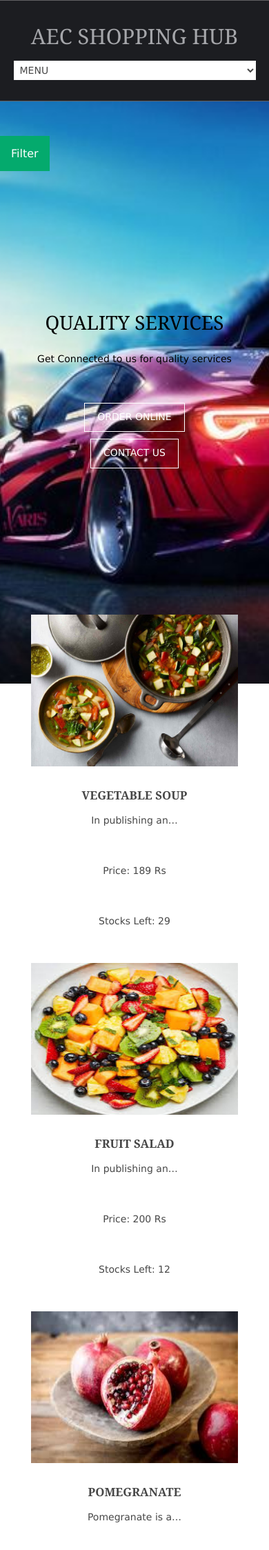
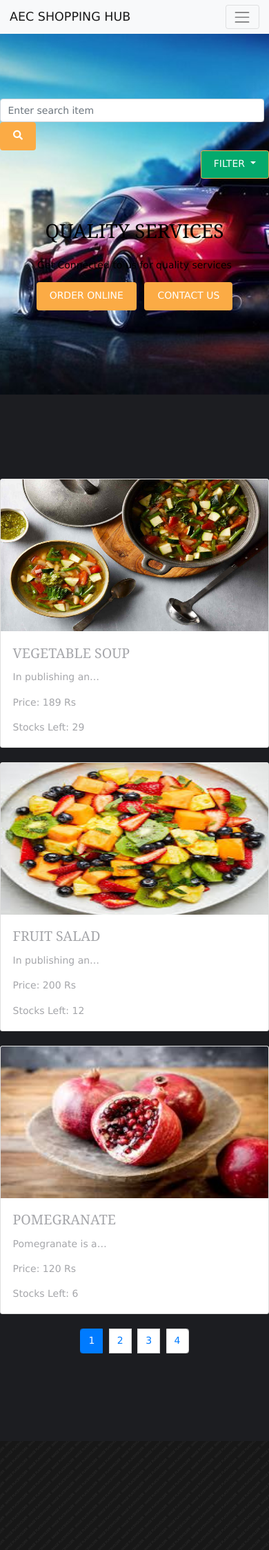
Before and after one commit to iamshammas/aecshop, a Django app: page / in a window 390 px wide. Shown: the top 2247 px of the page at 69% size. Run offline with Django 3.2, Linux system fonts and the light colour scheme; data comes from the database, SQL or seed files in the repository; both versions use the stored data as it was after the commit; some libraries are stand-ins or nearby versions.

Commit message:
tried to make it responsive using chatgpt

```diff
--- a/avodhashop/urls.py
+++ /dev/null
@@ -1,28 +0,0 @@
-"""avodhashop URL Configuration
-
-The `urlpatterns` list routes URLs to views. For more information please see:
-    https://docs.djangoproject.com/en/2.2/topics/http/urls/
-Examples:
-Function views
-    1. Add an import:  from my_app import views
-    2. Add a URL to urlpatterns:  path('', views.home, name='home')
-Class-based views
-    1. Add an import:  from other_app.views import Home
-    2. Add a URL to urlpatterns:  path('', Home.as_view(), name='home')
-Including another URLconf
-    1. Import the include() function: from django.urls import include, path
-    2. Add a URL to urlpatterns:  path('blog/', include('blog.urls'))
-"""
-from django.contrib import admin
-from django.urls import path,include
-from django.conf import settings
-from django.conf.urls.static import static
-
-urlpatterns = [
-    path('',include('shop.urls')),
-    path('admin/', admin.site.urls),
-    path('cart/',include('cart.urls')),
-    # path('accounts/',include('accounts.urls')),
-]
-
-urlpatterns=urlpatterns+static(settings.MEDIA_URL,document_root=settings.MEDIA_ROOT)
--- a/manage.py
+++ b/manage.py
@@ -5,7 +5,7 @@ import sys
 
 
 def main():
-    os.environ.setdefault('DJANGO_SETTINGS_MODULE', 'avodhashop.settings')
+    os.environ.setdefault('DJANGO_SETTINGS_MODULE', 'aecshop.settings')
     try:
         from django.core.management import execute_from_command_line
     except ImportError as exc:
--- a/templates/base.html
+++ b/templates/base.html
@@ -1,35 +1,108 @@
 {% load static %}
-<html lang="">
-<!-- To declare your language - read more here: https://www.w3.org/International/questions/qa-html-language-declarations -->
+<!DOCTYPE html>
+<html lang="en">
 <head>
-<title>AEC SHOPPING HUB</title>
-<meta charset="utf-8">
-<meta name="viewport" content="width=device-width, initial-scale=1.0, maximum-scale=1.0, user-scalable=no">
-<link href="{% static 'hm/layout/styles/layout.css' %}" rel="stylesheet" type="text/css" media="all">
+    <meta charset="utf-8">
+    <meta name="viewport" content="width=device-width, initial-scale=1.0">
+    <title>AEC SHOPPING HUB</title>
+    <!-- Bootstrap CSS -->
+    <link href="https://maxcdn.bootstrapcdn.com/bootstrap/4.5.2/css/bootstrap.min.css" rel="stylesheet">
+    <link rel="stylesheet" href="https://cdnjs.cloudflare.com/ajax/libs/font-awesome/6.0.0-beta3/css/all.min.css">
+    <style>
+        /* Custom styling for the navbar */
+        .cart-container {
+        position: relative;
+        display: inline-flex;
+        align-items: center;
+        }
+
+        .cart-text {
+        margin-left: 5px; /* Space between icon and text */
+        font-size: 16px; /* Adjust font size as needed */
+        }
+
+        .navbar-nav .nav-link {
+            font-size: 16px;
+            margin: 0 10px;
+        }
+
+        .notification {
+            position: relative;
+            display: inline-flex;
+            align-items: center;
+        }
+
+        .notification .badge {
+        position: absolute;
+        top: -10px;
+        right: -10px;
+        background-color: red;
+        color: white;
+        border-radius: 50%;
+        padding: 0 5px;
+        font-size: 10px;
+        font-weight: bold;
+        line-height: 1;
+        transform: translate(50%, -50%);
+        }
+    </style>
 </head>
 <body id="top">
+    <!-- Bootstrap Navbar -->
+    <nav class="navbar navbar-expand-lg navbar-light bg-light">
+        <a class="navbar-brand" href="/">AEC SHOPPING HUB</a>
+        <button class="navbar-toggler" type="button" data-toggle="collapse" data-target="#navbarNav" aria-controls="navbarNav" aria-expanded="false" aria-label="Toggle navigation">
+            <span class="navbar-toggler-icon"></span>
+        </button>
+        <div class="collapse navbar-collapse" id="navbarNav">
+            <ul class="navbar-nav ml-auto">
+                <li class="nav-item active">
+                    <a class="nav-link" href="/">
+                        <i class="fas fa-home"></i> Home
+                    </a>
+                </li>
 
-  <div class="wrapper row1">
-    <header id="header" class="hoc clear">
-      <div id="logo" class="fl_left">
+                <li class="nav-item active">
+    <a class="nav-link notification" href="{% url 'cartDetails' %}">
+        <div class="cart-container">
+            <i class="fas fa-shopping-cart"></i>
+            <span class="cart-text">Cart</span>
+            {% if itc %}
+                <span class="badge">{{ itc }}</span>
+            {% endif %}
+        </div>
+    </a>
+</li>
 
-        <h1><a href="/">AEC SHOPPING HUB</a></h1>
-      </div>
-      <nav id="mainav" class="fl_right">
-        <ul class="clear">
-          <li class="active"><a href="/">HOME</a></li>
-          <li class="active"><a href="{% url 'cartDetails' %}">CART{{itc}}</a></li>
-          <li class="active"><a href="/">LOGOUT</a></li>
-          <li class="active"><a href="/">LOGIN</a></li>
-          <li class="active"><a href="/">REGISTER</a></li>
 
-        </ul>
-        </ul>
-      </nav>
-    </header>
-  </div>
-</div>
-{% block content %}
-{% endblock %}
+                <li class="nav-item active">
+                    <a class="nav-link" href="/">
+                        <i class="fas fa-sign-out-alt"></i> Logout
+                    </a>
+                </li>
+
+                <li class="nav-item active">
+                    <a class="nav-link" href="/">
+                        <i class="fas fa-sign-in-alt"></i> Login
+                    </a>
+                </li>
+
+                <li class="nav-item active">
+                    <a class="nav-link" href="/">
+                        <i class="fas fa-user-plus"></i> Register
+                    </a>
+                </li>
+            </ul>
+        </div>
+    </nav>
+
+    <!-- Content Block -->
+    {% block content %}
+    {% endblock %}
+
+    <!-- Bootstrap JS and dependencies -->
+    <script src="https://code.jquery.com/jquery-3.5.1.slim.min.js"></script>
+    <script src="https://cdn.jsdelivr.net/npm/@popperjs/core@2.9.3/dist/umd/popper.min.js"></script>
+    <script src="https://maxcdn.bootstrapcdn.com/bootstrap/4.5.2/js/bootstrap.min.js"></script>
 </body>
 </html>
--- a/templates/index.html
+++ b/templates/index.html
@@ -1,150 +1,106 @@
 {% extends 'base.html' %}
 {% load static %}
 {% block content %}
-<html lang="">
-<!-- To declare your language - read more here: https://www.w3.org/International/questions/qa-html-language-declarations -->
+<!DOCTYPE html>
+<html lang="en">
 <head>
     <title>AEC SHOPPING HUB</title>
     <meta charset="utf-8">
-<meta name="viewport" content="width=device-width, initial-scale=1.0, maximum-scale=1.0, user-scalable=no">
+    <meta name="viewport" content="width=device-width, initial-scale=1.0">
+    <!-- Bootstrap CSS -->
+    <link href="https://stackpath.bootstrapcdn.com/bootstrap/4.5.2/css/bootstrap.min.css" rel="stylesheet">
+    <!-- Custom CSS -->
     <link href="{% static 'hm/layout/styles/layout.css' %}" rel="stylesheet" type="text/css" media="all">
     <style>
-  .abcd{
+        .abcd {
             height: 100%;
             background-position: center;
             background-repeat: no-repeat;
             background-size: cover;
         }
-  .dropbtn {
+        .btn-custom {
             background-color: #04AA6D;
             color: white;
-  padding: 16px;
-  font-size: 16px;
-  border: none;
         }
-
-.dropdown {
-  position: relative;
-  display: inline-block;
+        .btn-custom:hover {
+            background-color: #3e8e41;
         }
-
-.dropdown-content {
-  display: none;
-  position: absolute;
-  background-color: #f1f1f1;
+        .dropdown-menu {
             min-width: 160px;
-  box-shadow: 0px 8px 16px 0px rgba(0,0,0,0.2);
-  z-index: 1;
         }
-
-.dropdown-content a {
-  color: black;
-  padding: 12px 16px;
-  text-decoration: none;
-  display: block;
-}
-
-.dropdown-content a:hover {background-color: #ddd;}
-
-.dropdown:hover .dropdown-content {display: block;}
-
-.dropdown:hover .dropbtn {background-color: #3e8e41;}
     </style>
 </head>
 <body id="top">
 
 <!-- Top Background Image Wrapper -->
 <div class="abcd" style="background-image:url('{% static 'hm/images/demo/backgrounds/bg.jpeg' %}');">
-   <div class="wrapper row0">
-    <div id="topbar" class="hoc clear">
-      <div class="fl_right">
-        <ul class="nospace">
-          <li id="searchform">
-            <div>
-              <form action="{% url 'search' %}"method="get">
+    <div class="container">
+        <div class="row py-3">
+            <div class="col-md-6">
+                <form action="{% url 'search' %}" method="get" class="form-inline">
                     {% csrf_token %}
-                <fieldset>
-                  <legend>Quick search: </legend>
-                  <input type="text" placeholder="enter search item" name="q">
-                  <button type="submit"><i class="fas fa-search"></i> </button>
-                </fieldset>
-
+                    <input type="text" class="form-control mr-2" placeholder="Enter search item" name="q">
+                    <button type="submit" class="btn btn-primary"><i class="fas fa-search"></i></button>
                 </form>
             </div>
-
-          </li>
-        </ul>
-
-      </div>
-    </div>
-  </div>
-<div class="dropdown">
-  <button class="dropbtn">Filter</button>
-  <div class="dropdown-content">
-    <a href="/">All Products</a>
-    {% for i in categories  %}
-    <a href={{i.get_url}}>{{i.name}}</a>
-    {% endfor %}
-  </div>
-</div>
-  <div id="pageintro" class="hoc clear">
-    <article>
-      <h3 class="heading" style="color: black;">QUALITY SERVICES</h3>
-      <p style="color: black;">Get Connected to us for quality services</p>
-      <footer>
-        <ul class="nospace inline pushright">
-          <li><a class="btn inverse" href="/">Order Online</a></li>
-          <li><a class="btn inverse" href="contact.html">Contact us</a></li>
-        </ul>
-      </footer>
-    </article>
-  </div>
-</div>
-<!--<div class="category">   # Dropdown nte thaazhe ullat list/prdtc list-->
-<!--      {% for i in ct %}-->
-<!--      <b style="color:white;">-->
-<!--        <a href={{i.get_url}}>{{i.name}}</a><br>-->
-<!--      </b>-->
-<!--      {% endfor %}-->
-<!--</div>-->
-<div class="wrapper row3">
-  <main class="hoc container clear">
-    <!-- main body -->
-    <section id="introblocks">
-      <ul class="nospace group btmspace-80">
-        {% for i in products %}
-        <li class="one_third">
-          <figure><a class="imgover" href="{{i.get_url}}"><img src="{{i.img.url}}" alt="" style="height: 220px;width: 300px"></a>
-            <figcaption>
-              <h6 class="heading">{{i.name}}</h6>
-              <p>{{i.desc|truncatechars:17}}</p><br>
-              <p>Price: {{i.price}} Rs</p><br>
-              <p>Stocks Left: {{i.stock}}</p>
-            </figcaption>
-          </figure>
-        </li>
-        {% endfor %}
-
-      </ul>
-    </section>
-
-    <hr class="btmspace-80">
-
-    <div class="clear"></div>
-  </main>
-    <div class="mx-auto">
-      <div class="text-center">
-        {% for pg in products.paginator.page_range %}
-        <a href="?page={{pg}}" class="btn btn-light btn-sm {% if products.number == pg %} activate {% endif %}">{{pg}}</a>
+            <div class="col-md-6 text-right">
+                <div class="dropdown d-inline">
+                    <button class="btn btn-custom dropdown-toggle" type="button" id="dropdownMenuButton" data-toggle="dropdown" aria-haspopup="true" aria-expanded="false">
+                        Filter
+                    </button>
+                    <div class="dropdown-menu" aria-labelledby="dropdownMenuButton">
+                        <a class="dropdown-item" href="/">All Products</a>
+                        {% for i in categories %}
+                        <a class="dropdown-item" href="{{ i.get_url }}">{{ i.name }}</a>
                         {% endfor %}
                     </div>
                 </div>
             </div>
+        </div>
+        <div id="pageintro" class="text-center py-5">
+            <h3 class="heading" style="color: black;">QUALITY SERVICES</h3>
+            <p style="color: black;">Get Connected to us for quality services</p>
+            <a class="btn btn-secondary mr-2" href="/">Order Online</a>
+            <a class="btn btn-secondary" href="contact.html">Contact us</a>
+        </div>
+    </div>
+</div>
 
-<div class="bgded overlay row4" style="background-image:url('{% static 'hm/images/demo/backgrounds/05.png' %}');"></div>
-<script src="{% static 'hm/layout/scripts/jquery.min.js' %}"></script>
-<script src="{% static 'hm/layout/scripts/jquery.backtotop.js' %}"></script>
-<script src="{% static 'hm/layout/scripts/jquery.mobilemenu.js' %}"></script>
+<div class="container my-5">
+    <div class="row">
+        {% for i in products %}
+        <div class="col-md-4 mb-4">
+            <div class="card">
+                <a href="{{ i.get_url }}"><img src="{{ i.img.url }}" class="card-img-top" alt="{{ i.name }}" style="height: 220px;"></a>
+                <div class="card-body">
+                    <h5 class="card-title">{{ i.name }}</h5>
+                    <p class="card-text">{{ i.desc|truncatechars:17 }}</p>
+                    <p class="card-text">Price: {{ i.price }} Rs</p>
+                    <p class="card-text">Stocks Left: {{ i.stock }}</p>
+                </div>
+            </div>
+        </div>
+        {% endfor %}
+    </div>
+
+    <nav>
+        <ul class="pagination justify-content-center">
+            {% for pg in products.paginator.page_range %}
+            <li class="page-item {% if products.number == pg %} active {% endif %}">
+                <a class="page-link" href="?page={{ pg }}">{{ pg }}</a>
+            </li>
+            {% endfor %}
+        </ul>
+    </nav>
+</div>
+
+<div class="bgded overlay" style="background-image:url('{% static 'hm/images/demo/backgrounds/05.png' %}'); height: 200px;"></div>
+
+<!-- Bootstrap JS and dependencies -->
+<script src="https://code.jquery.com/jquery-3.5.1.slim.min.js"></script>
+<script src="https://cdn.jsdelivr.net/npm/@popperjs/core@2.9.1/dist/umd/popper.min.js"></script>
+<script src="https://stackpath.bootstrapcdn.com/bootstrap/4.5.2/js/bootstrap.min.js"></script>
+
 </body>
 </html>
 {% endblock %}
```
Also changed, not shown: avodhashop/settings.py (deleted, +0 -129 lines), avodhashop/wsgi.py (deleted, +0 -16 lines), templates/login.html (+43 -44 lines), avodhashop/__init__.py (deleted), db.sqlite3. Lines whose indentation alone changed are shown as unchanged.
